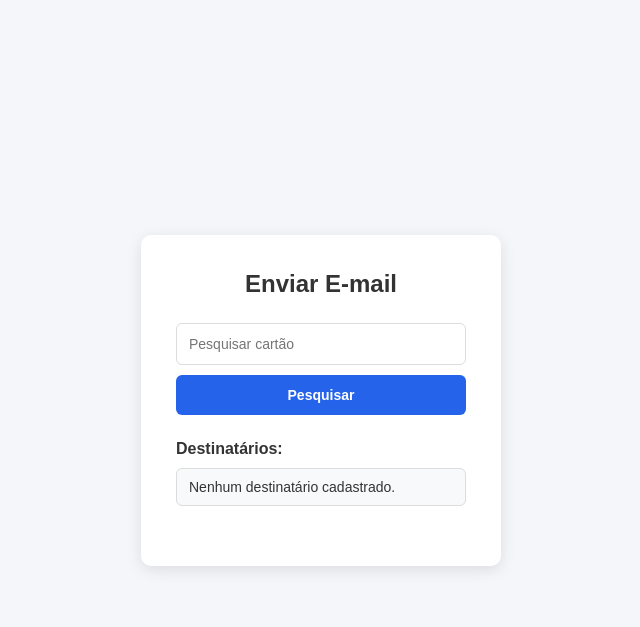
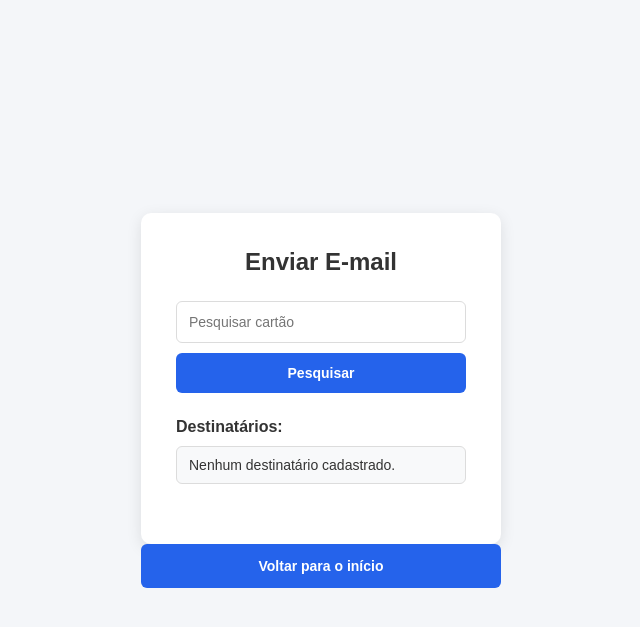
Before and after one commit to Bernardo-Policarpo/Kanban-Email, a Flask app: page /send-email in a window 1280 px wide. Shown: the top 627 px of the page, without its empty margins (319-959 px from the left). Run offline with Flask 3, Linux system fonts and the light colour scheme; the visitor is signed in with stand-in values (Sample User, id 1); data that the repository does not hold is empty.

Commit message:
feat: function to return to the initial page created

```diff
--- a/templates/add_card.html
+++ b/templates/add_card.html
@@ -31,6 +31,9 @@
                 <p class="error">{{ msg }}</p>
             {% endif %}
         </div>
+        <a href="{{ url_for('home') }}" class="menuButton">
+            Voltar para o início
+        </a>
     </div>
 </body>
 </html>
--- a/templates/edit_card.html
+++ b/templates/edit_card.html
@@ -60,6 +60,10 @@
 
         </div>
 
+        <a href="{{ url_for('home') }}" class="menuButton">
+            Voltar para o início
+        </a>
+
     </div>
 
 </body>
--- a/templates/edit_email.html
+++ b/templates/edit_email.html
@@ -94,6 +94,11 @@
             <p class="error">{{ msg }}</p>
         {% endif %}
 
+
+        <a href="{{ url_for('home') }}" class="menuButton">
+            Voltar para o início
+        </a>
+
     </div>
 
     <script src="{{ url_for('static', filename='js/app.js') }}"></script>
--- a/templates/send_email.html
+++ b/templates/send_email.html
@@ -229,6 +229,10 @@
 
         </div>
 
+        <a href="{{ url_for('home') }}" class="menuButton">
+            Voltar para o início
+        </a>
+
     </div>
     <script src="{{ url_for('static', filename='js/app.js') }}"></script>
 </body>
```
